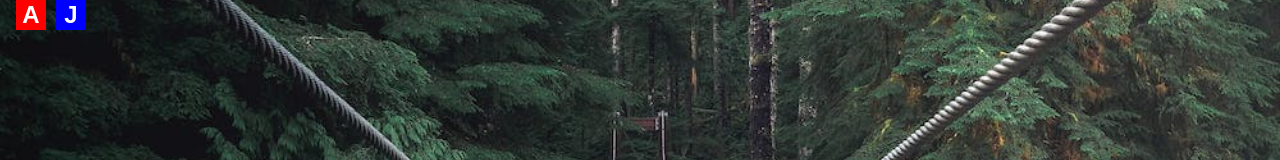
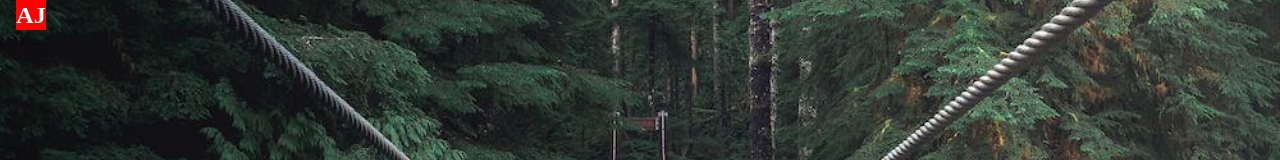
Before and after one commit to AjaiSinghPages/AjaiSinghPages.github.io, a plain HTML site: page index.html in a window 1280 px wide. Shown: the top 160 px of the page. Drawn offline with Linux system fonts and the light colour scheme.

Commit message:
Update styles.css

```diff
--- a/style/styles.css
+++ b/style/styles.css
@@ -41,14 +41,14 @@ hr {
 
 /* CSS code for the logo */
 .logo {
-  font-family: Arial, sans-serif;
+  font-family: Bradley Hand;
   font-size: 24px;
   font-weight: bold;
   color: #333;
 }
 
 .logo::before {
-  content: 'A';
+  content: 'AJ';
   display: inline-block;
   width: 30px;
   height: 30px;
@@ -58,15 +58,3 @@ hr {
   line-height: 30px;
   margin-right: 5px;
 }
-
-.logo::after {
-  content: 'J';
-  display: inline-block;
-  width: 30px;
-  height: 30px;
-  background-color: #00f;
-  color: #fff;
-  text-align: center;
-  line-height: 30px;
-  margin-left: 5px;
-}
```
